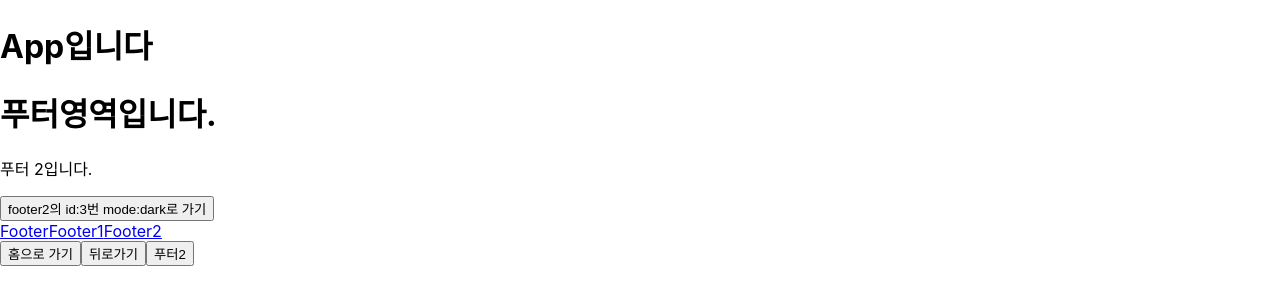
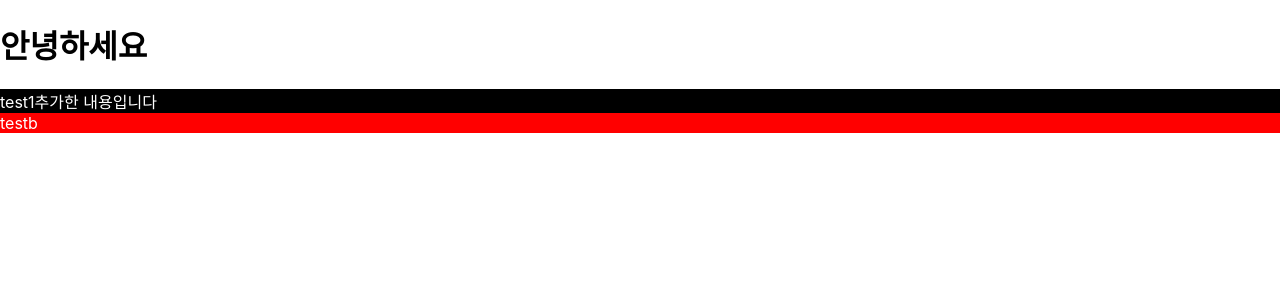
Before and after one commit to naehyun25/react_review, a React (Create React App) app: page /footer2 in a window 1280 px wide. Shown: the top 304 px of the page. Built offline with nearby package versions, Linux system fonts and the light colour scheme.

Commit message:
Test: React-CSS-Module

```diff
--- a/src/App.js
+++ b/src/App.js
@@ -1,16 +1,14 @@
 import React from "react";
-import FooterIndex from "./reactrouterdom/FooterIndex";
-import { BrowserRouter} from "react-router-dom";
-import Navigate from "./reactrouterdom/Navigate";
+import Test from "./test/Test";
+import TestB from "./test/TestB";
+
 
 function App() {
 return(
   <>
-  <h1>App입니다</h1>
-  <BrowserRouter>
-    <FooterIndex/>
-    <Navigate/>
-  </BrowserRouter>
+    <h1>안녕하세요</h1>
+    <Test text="추가한 내용입니다"></Test>
+    <TestB></TestB>
   </>
   )
 }
--- /dev/null
+++ b/src/test/Test.js
@@ -0,0 +1,15 @@
+import React from "react";
+import classes from "./Test.module.css";
+
+const Test =(props) => {
+    let {text, classname} = props;
+
+    return(
+    <>
+        <div className={classes.div}  >test1{text}</div>
+    </>
+    )
+
+}
+
+export default Test;
--- /dev/null
+++ b/src/test/Test.module.css
@@ -0,0 +1,4 @@
+.div{
+    background-color: black;
+    color:white
+}
--- /dev/null
+++ b/src/test/TestB.js
@@ -0,0 +1,11 @@
+import React from "react";
+import classes from "./TestB.module.css";
+
+const TestB =() => {
+    return(
+    <>
+        <div className={classes.div}>testb</div>
+    </>
+    )
+}
+export default TestB;
--- /dev/null
+++ b/src/test/TestB.module.css
@@ -0,0 +1,4 @@
+.div{
+    background-color: red;
+    color:white
+}
```
